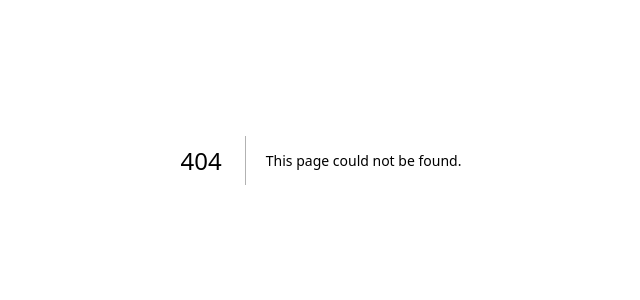
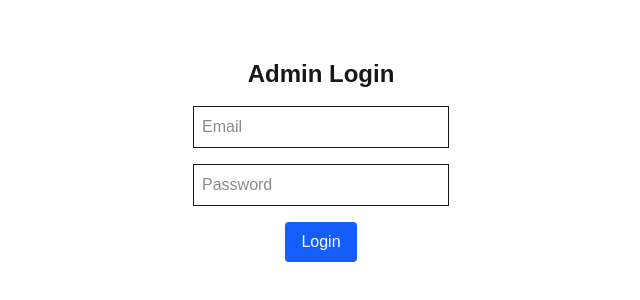
Before and after one commit to crewoceanlink/crewoceanlink-dashboard, a Next.js app: page /login in a window 1280 px wide. Before the commit this address had no page. Shown: the part 240-540 px from the top of the page, without its empty margins (319-959 px from the left). Built offline with nearby package versions, Linux system fonts and the light colour scheme.

Commit message:
login protection

```diff
--- /dev/null
+++ b/app/login/page.js
@@ -0,0 +1,51 @@
+"use client";
+
+import { useState } from "react";
+import { supabase } from "../../lib/supabase";
+
+export default function LoginPage() {
+  const [email, setEmail] = useState("");
+  const [password, setPassword] = useState("");
+
+  const handleLogin = async () => {
+    const { error } = await supabase.auth.signInWithPassword({
+      email,
+      password,
+    });
+
+    if (error) {
+      alert("Login failed");
+      return;
+    }
+
+    window.location.href = "/";
+  };
+
+  return (
+    <div className="flex flex-col items-center justify-center min-h-screen gap-4">
+      <h1 className="text-2xl font-bold">Admin Login</h1>
+
+      <input
+        className="border p-2 w-64"
+        placeholder="Email"
+        value={email}
+        onChange={(e) => setEmail(e.target.value)}
+      />
+
+      <input
+        className="border p-2 w-64"
+        type="password"
+        placeholder="Password"
+        value={password}
+        onChange={(e) => setPassword(e.target.value)}
+      />
+
+      <button
+        className="bg-blue-600 text-white px-4 py-2 rounded"
+        onClick={handleLogin}
+      >
+        Login
+      </button>
+    </div>
+  );
+}
--- a/app/page.js
+++ b/app/page.js
@@ -1,6 +1,14 @@
 import { supabase } from "../lib/supabase";
+import { redirect } from "next/navigation";
 
 export default async function Home() {
+
+  const { data: { user } } = await supabase.auth.getUser();
+
+  if (!user) {
+    redirect("/login");
+  }
+
   const { data: ships } = await supabase.from("ships").select("*");
   const { data: usage } = await supabase.from("usage_logs").select("*");
 
```
